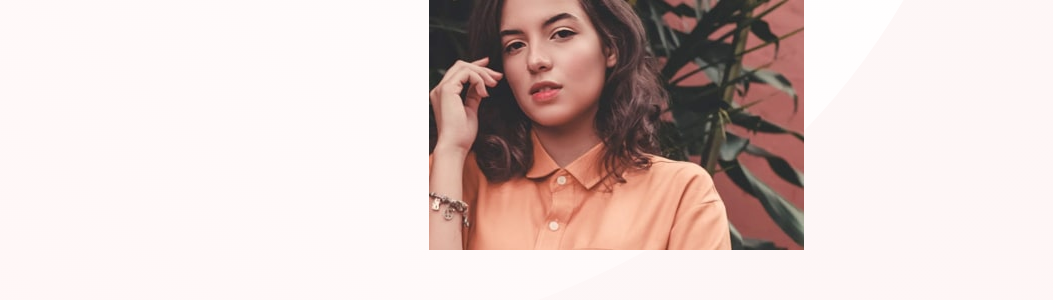
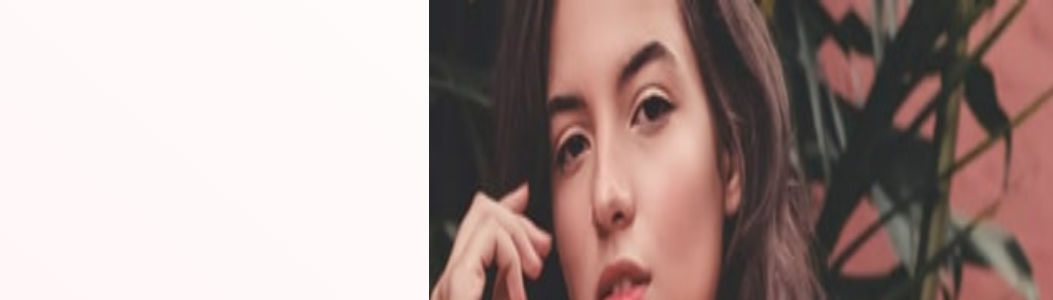
Before and after one commit to MarcoCalixte/base-apparel, a website: page index.html in a window 1280 px wide. Shown: the top 300 px of the page, 227-1280 px from the left. Drawn offline with Linux system fonts and the light colour scheme.

Commit message:
another test

```diff
--- a/scss/layouts/_body.scss
+++ b/scss/layouts/_body.scss
@@ -52,10 +52,14 @@
                     width: 100%;
                     height: 100%;
 
-                img::before {
-                    content: url(/images/hero-desktop.jpg);
+                img {
+                    background-image: url(/images/hero-desktop.jpg);
+                    background-size: cover;
+                    background-position: center top;
+                    background-repeat: no-repeat;
                     width: 100%;
                     height: 100%;
+
                 }
             }
 
--- a/scss/utils/_mixin.scss
+++ b/scss/utils/_mixin.scss
@@ -3,7 +3,7 @@ $md-mobile-width: 417px;
 $lg-mobile-width: 512px;
 $tablet-width: 852px;
 $desktop-width: 1024px !default;
-$lg-desktop-width: 61920px;
+$lg-desktop-width: 41920px;
 
 @mixin small-screen-mobile {
   @media (min-width: #{$sm-mobile-width}) and (max-width:#{$tablet-width - 1px} ) {
```
Also changed, not shown: assets/css/styles.css, 1 other file.
